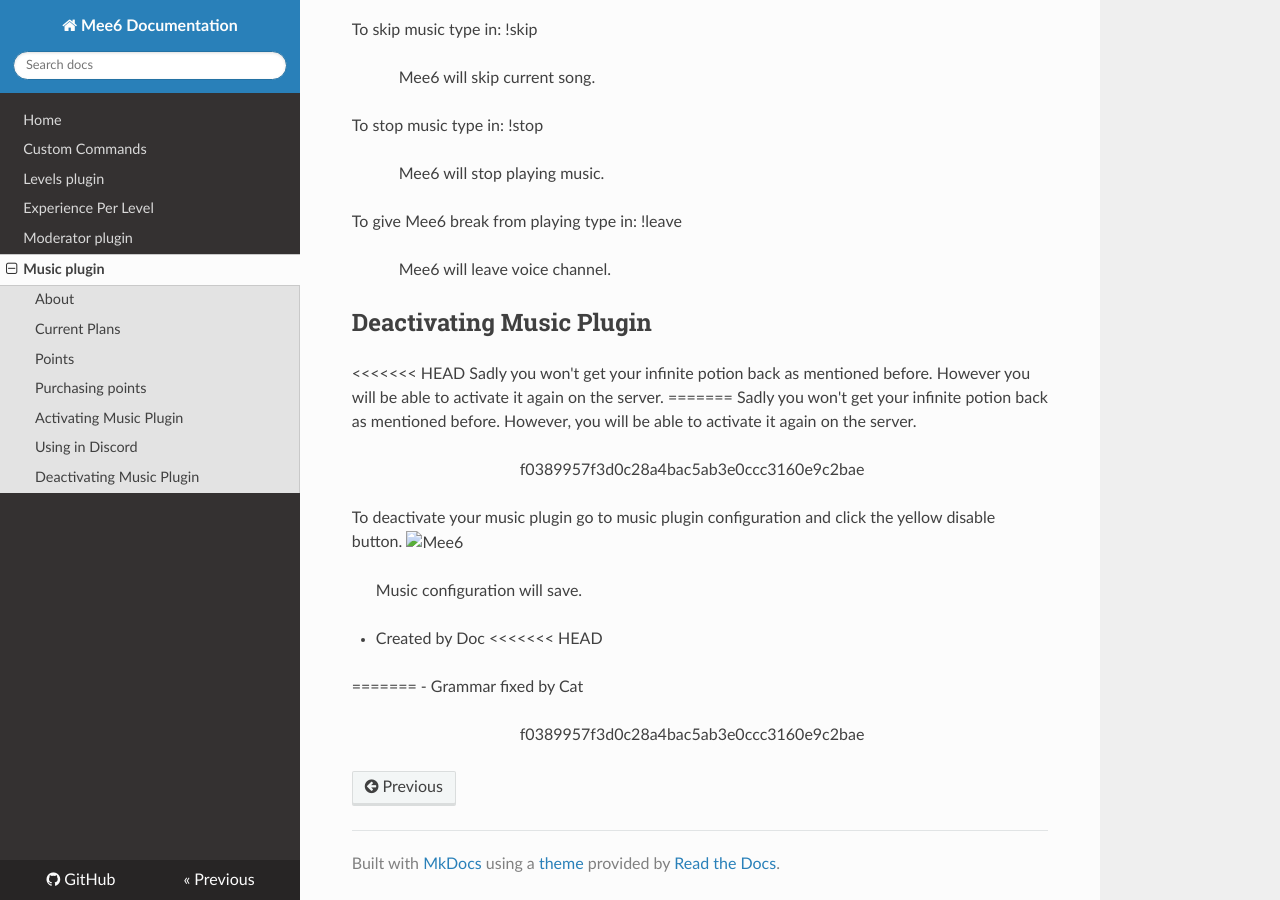
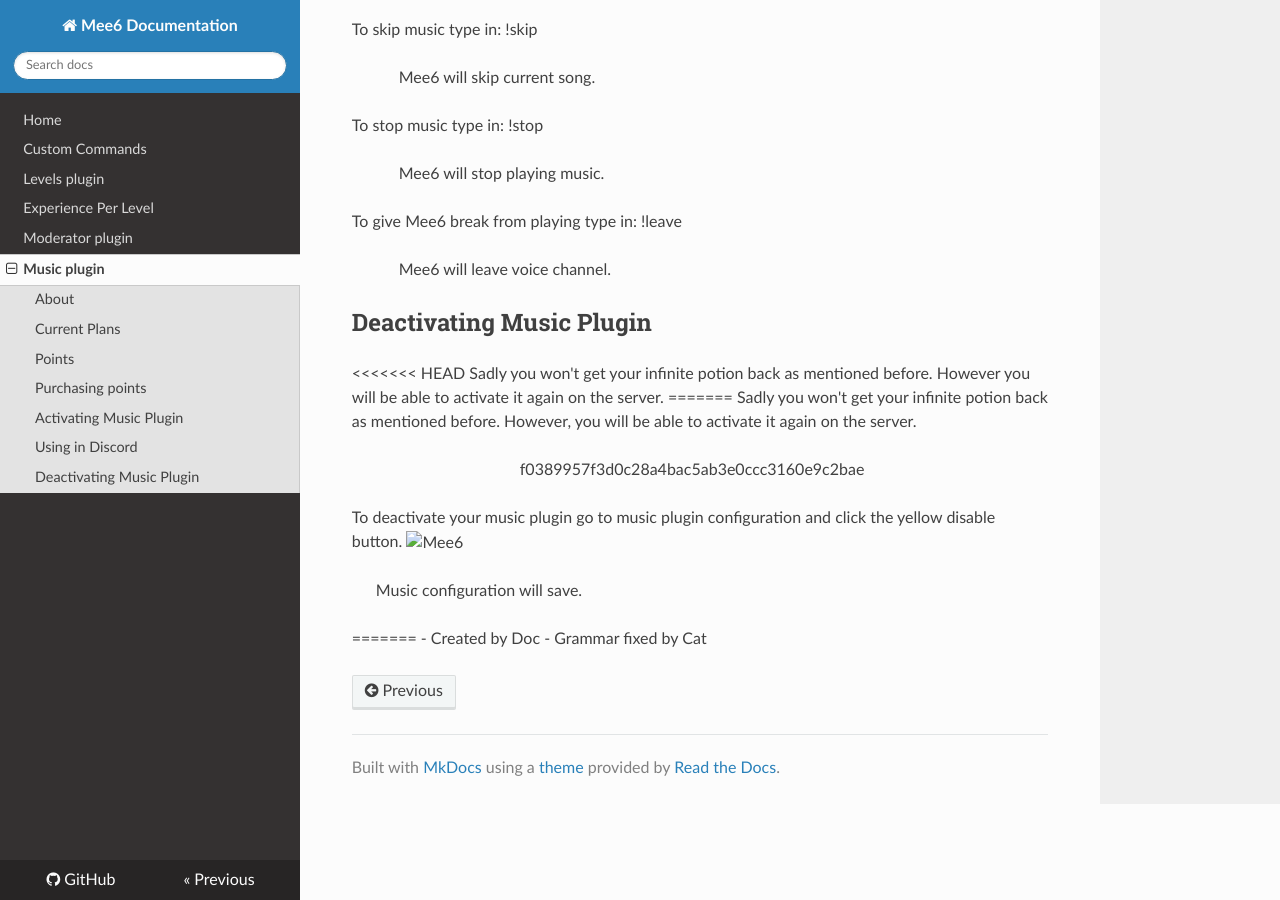
Before and after one commit to Mee6/Mee6-documentation, an MkDocs documentation site: the page built from docs/Music.md, in a window 1280 px wide and 900 px high, scrolled down 1680 px. Built offline with MkDocs 1.6.1, drawn with Linux system fonts in a browser that asks for light colours; nearby versions of some CDN libraries; old or Windows-style settings are respelled for this version of MkDocs.

Commit message:
Update Music.md

```diff
--- a/docs/Music.md
+++ b/docs/Music.md
@@ -71,12 +71,6 @@
 
 > Music configuration will save.
 
-
-
-
+=======
  - Created by Doc
-<<<<<<< HEAD
-
-=======
  - Grammar fixed by Cat
->>>>>>> f0389957f3d0c28a4bac5ab3e0ccc3160e9c2bae
```
